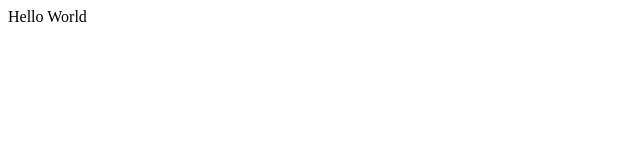
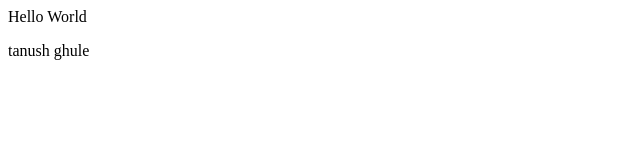
Before and after one commit to tanushghule/demo-repo, a plain HTML site: page index.html in a window 1280 px wide. Shown: the full height of the page, 0-640 px from the left. Drawn offline with Linux system fonts and the light colour scheme.

Commit message:
added my name

```diff
--- a/index.html
+++ b/index.html
@@ -1 +1,2 @@
 <div>Hello World</div>
+<p> tanush ghule </p>
```
